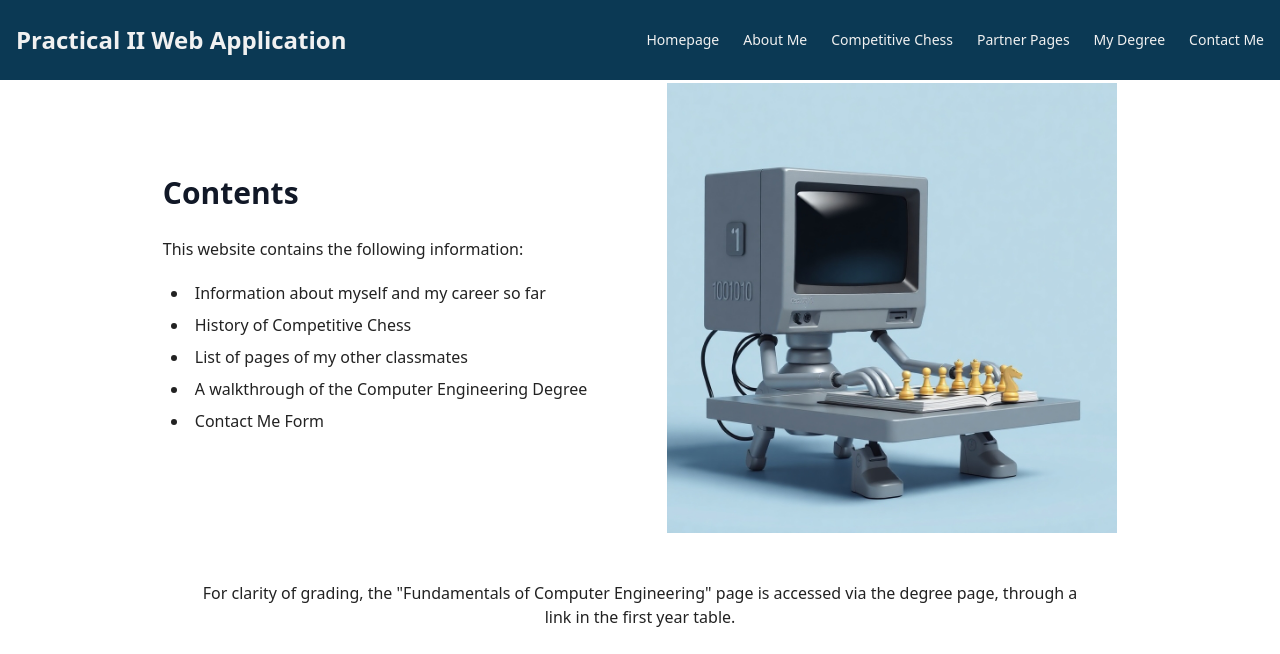
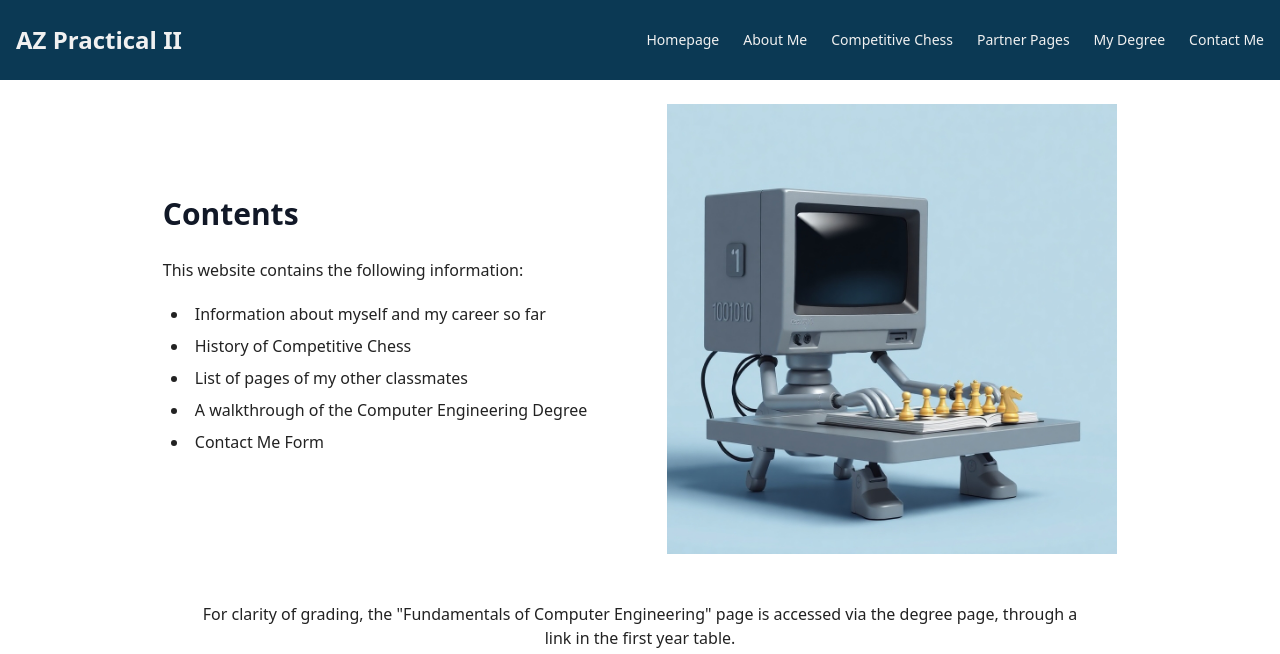
Before and after one commit to rockstonezap/web_application_repository, a website: page index.html in a window 1280 px wide. Shown: the top 654 px of the page. Drawn offline with Linux system fonts and the light colour scheme.

Commit message:
final update to styling for homepage

```diff
--- a/index.html
+++ b/index.html
@@ -17,10 +17,10 @@
         <link rel="stylesheet" type="text/css" href="css/output.css">
     </head>
 
-    <body class="flex flex-col min-h-screen	bg-cursor max-w-7xl mx-auto">
+    <body class="flex flex-col min-h-screen	bg-cursor max-w-7xl mx-auto drop-shadow-2xl">
         <header class="bg-cyan">
             <nav class="text-cursor mx-auto flex container items-center justify-between py-6">
-                <p class="text-md sm:text-2xl font-bold">Practical II Web Application</p>
+                <p class="text-md sm:text-2xl font-bold">AZ Practical II</p>
 
                 <div class="text-sm sm:text-md flex gap-x-6">
                     <a href="/">Homepage</a>
@@ -33,8 +33,8 @@
             </nav>
         </header>
 
-        <main class="flex flex-grow text-terminal">
-            <section class="flex-grow container flex flex-col justify-center bg-white gap-y-12 py-6 lg:py-0">
+        <main class="bg-white grow text-terminal py-6">
+            <section class="container flex flex-col justify-center gap-y-12">
                 <div class="flex flex-col items-center justify-center lg:flex-row gap-y-2 gap-x-20 md:px-6">
                     <div class="prose max-w-md !m-0 order-last lg:order-first">
                         <h1 class="text-3xl font-bold">Contents</h1>
```
Also changed, not shown: css/output.css.
